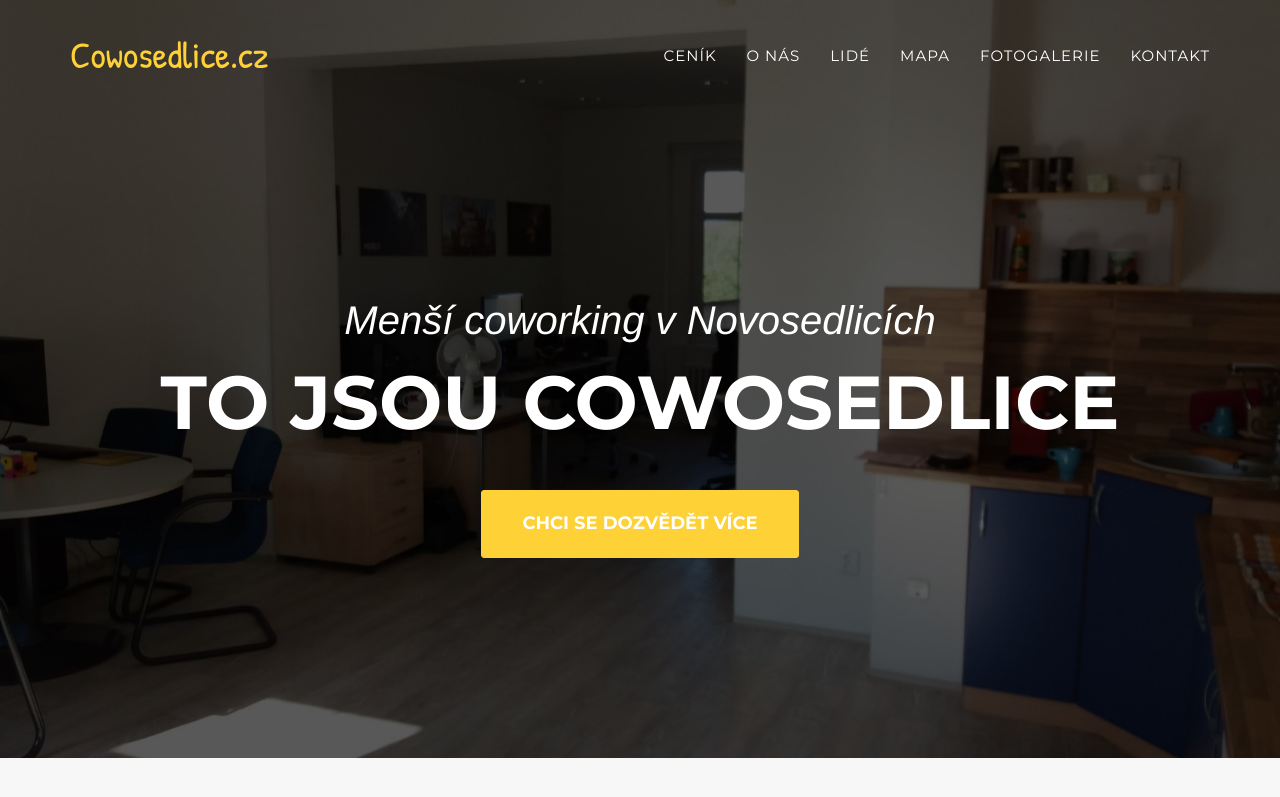
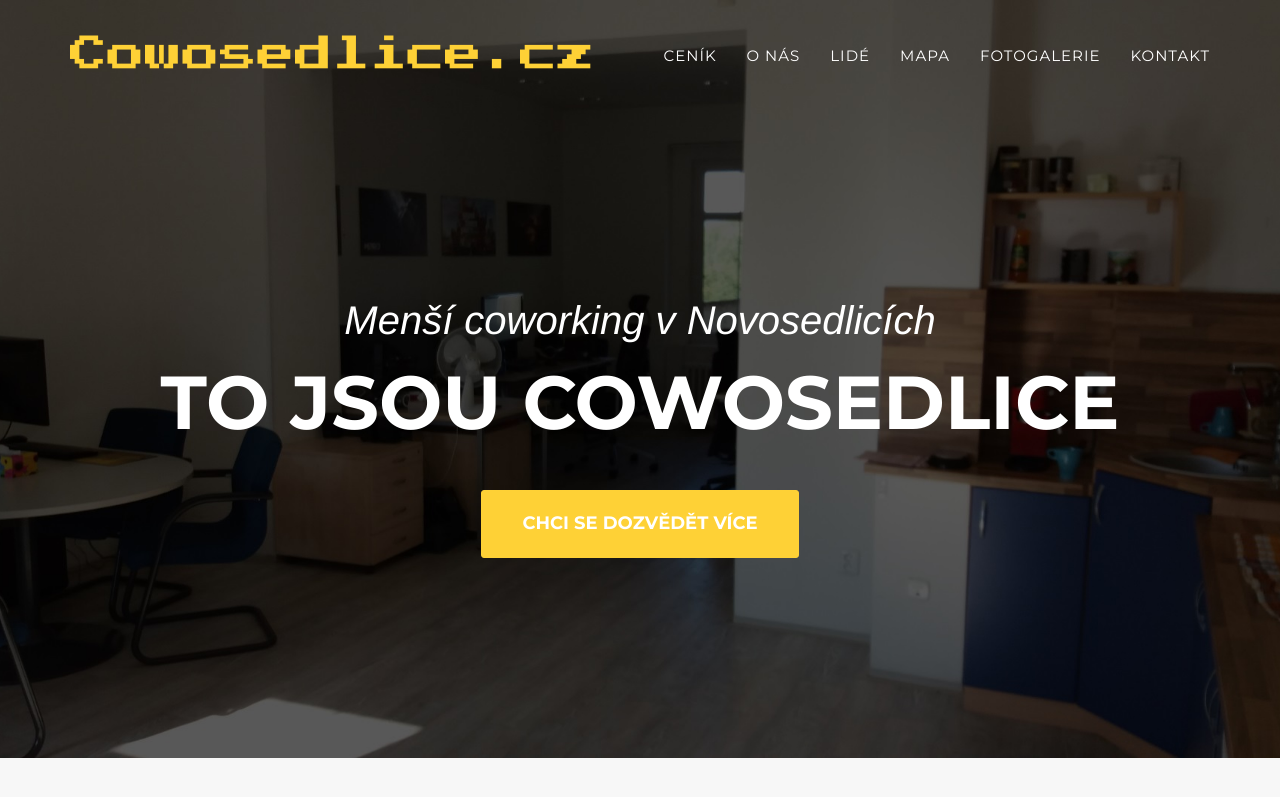
Before and after one commit to cowosedlice/cowosedlice.cz, a Jekyll site: the page built from index.html, in a window 1280 px wide and 900 px high. Shown: the top 797 px of the window. Built offline with Jekyll 4.4.1, drawn with Linux system fonts in a browser that asks for light colours; some web fonts are replaced.

Commit message:
změna loga

```diff
--- a/_includes/css/agency.css
+++ b/_includes/css/agency.css
@@ -176,7 +176,7 @@
 }
 
 .navbar-default .navbar-brand {
-    font-family: "Patrick Hand","Helvetica Neue",Helvetica,Arial,cursive;
+    font-family: "Press Start 2P","Helvetica Neue",Helvetica,Arial,cursive;
     color: #{{ site.data.template.color.primary }};
 }
 
--- a/_includes/head.html
+++ b/_includes/head.html
@@ -15,7 +15,7 @@
     <link rel="stylesheet" href="{{ "/css/font-awesome/css/font-awesome.min.css" | prepend: site.baseurl }}">
     <link href="https://fonts.googleapis.com/css?family=Montserrat:400,700" rel="stylesheet" type="text/css">
     <link href='https://fonts.googleapis.com/css?family=Kaushan+Script' rel='stylesheet' type='text/css'>
-    <link href='https://fonts.googleapis.com/css?family=Patrick+Hand' rel='stylesheet' type='text/css'>
+    <link href='https://fonts.googleapis.com/css?family=Press+Start+2P' rel='stylesheet' type='text/css'>
     <link href="https://fonts.googleapis.com/css?family=Lato:400,700,400italic,700italic" rel="stylesheet" type="text/css">
     <link href='https://fonts.googleapis.com/css?family=Droid+Serif:400,700,400italic,700italic' rel='stylesheet' type='text/css'>
     <link href='https://fonts.googleapis.com/css?family=Roboto+Slab:400,100,300,700' rel='stylesheet' type='text/css'>
```
